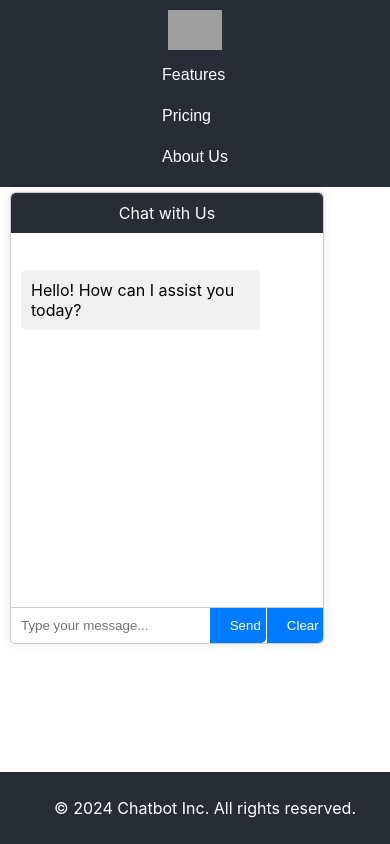
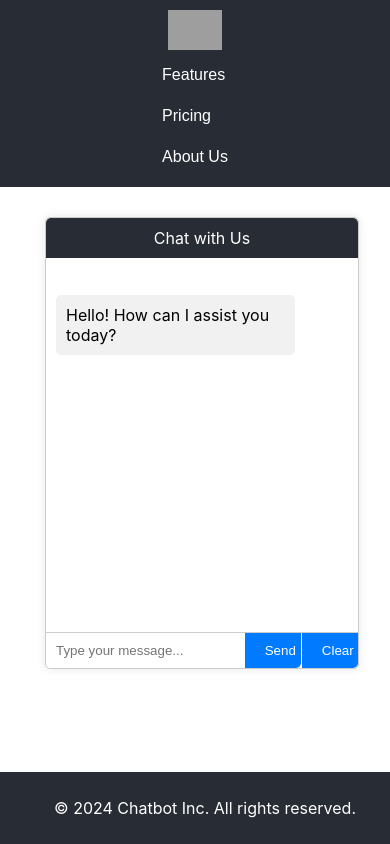
Before and after one commit to swatisahu436/chit-chat, a React (Create React App) app: page / in a window 390 px wide. Built offline with nearby package versions, Linux system fonts and the light colour scheme; grey boxes are pictures that could not be loaded.

Commit message:
check responsiv

```diff
--- a/src/App.css
+++ b/src/App.css
@@ -164,8 +164,8 @@
     .chatbox {
       max-width: 80%;
       flex-direction: column;
-       max-height: 18%;
-       margin:5px 10px;
+      min-height: 18%;
+
     }
     .chatbox-input button{
        max-width: 18%;
```
